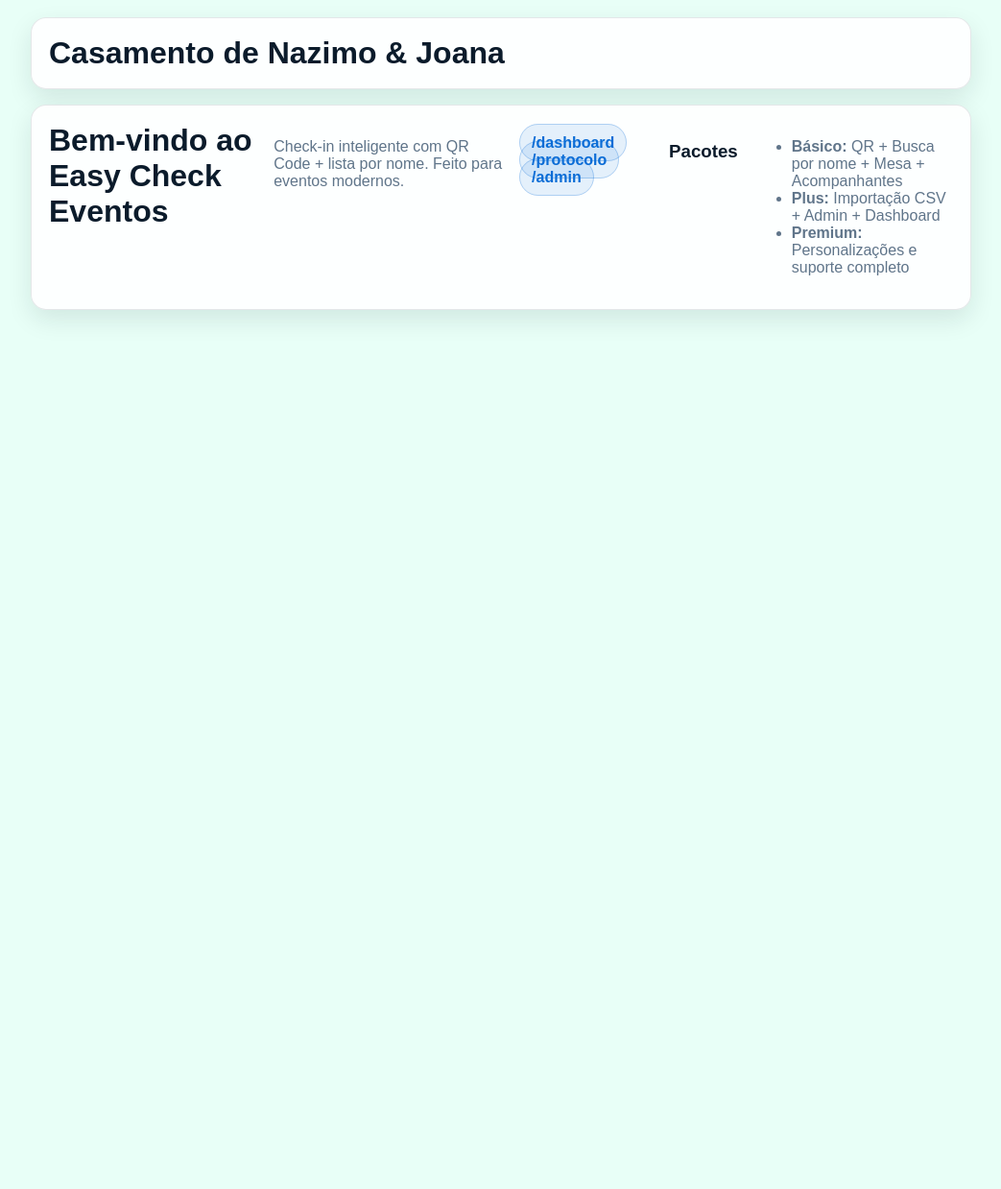
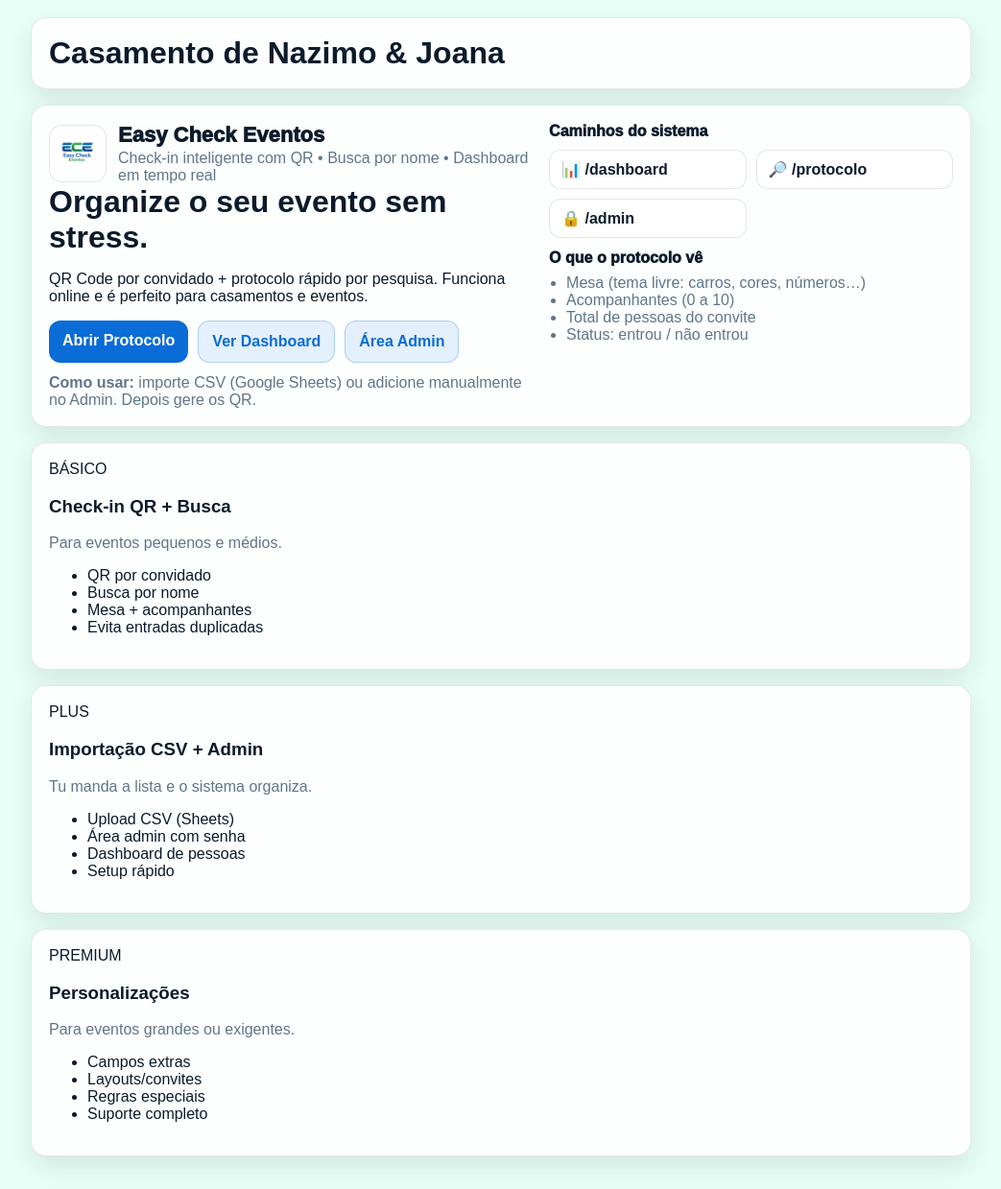
Before and after one commit to easycheckeventos-bot/easy-check-eventos, a Flask app: page / in a window 1280 px wide. Shown: the whole page at 96% size, without its empty margins (118-1161 px from the left). Before the commit the page ends 332 px from the top, so only its background shows below. Run offline with Flask 3, Linux system fonts and the light colour scheme; some libraries are stand-ins or nearby versions.

Commit message:
ui: fix home layout

```diff
--- a/static/style.css
+++ b/static/style.css
@@ -213,3 +213,15 @@ h1,h2{ margin:0; }
   .paths{ grid-template-columns: 1fr; }
   .footer-card{ flex-direction:column; align-items:flex-start; }
 }
+/* Home layout patch */
+.home-split{
+  display:grid;
+  grid-template-columns: 1.15fr .85fr;
+  gap: 14px;
+  margin-top: 14px;
+}
+.home-right{ display:flex; flex-direction:column; gap:12px; }
+
+@media (max-width: 900px){
+  .home-split{ grid-template-columns: 1fr; }
+}
--- a/templates/home.html
+++ b/templates/home.html
@@ -1,24 +1,88 @@
 {% extends "base.html" %}
 {% block content %}
 
-<div class="card hero">
-  <h1>Bem-vindo ao Easy Check Eventos</h1>
-  <p class="muted">Check-in inteligente com QR Code + lista por nome. Feito para eventos modernos.</p>
+<div class="hero card">
+  <div class="hero-left">
+    <div class="brand">
+      <img class="logo" src="{{ url_for('static', filename='logo_ece.png') }}" alt="ECE">
+      <div>
+        <div class="brand-name">Easy Check Eventos</div>
+        <div class="brand-tag">Check-in inteligente com QR • Busca por nome • Dashboard em tempo real</div>
+      </div>
+    </div>
 
-  <div class="chips" style="margin-top:12px;">
-    <a class="chip" href="/dashboard">/dashboard</a>
-    <a class="chip" href="/protocolo">/protocolo</a>
-    <a class="chip" href="/admin">/admin</a>
+    <h1 class="hero-title">Organize o seu evento sem stress.</h1>
+    <p class="hero-sub">QR Code por convidado + protocolo rápido por pesquisa. Funciona online e é perfeito para casamentos e eventos.</p>
+
+    <div class="hero-actions">
+      <a class="btn" href="/protocolo">Abrir Protocolo</a>
+      <a class="btn btn-ghost" href="/dashboard">Ver Dashboard</a>
+      <a class="btn btn-ghost" href="/admin">Área Admin</a>
+    </div>
+
+    <div class="hint">
+      <b>Como usar:</b> importe CSV (Google Sheets) ou adicione manualmente no Admin. Depois gere os QR.
+    </div>
   </div>
 
-  <hr style="margin:18px 0; border:none; border-top:1px solid rgba(11,27,43,.10);">
+  <div class="hero-right">
+    <div class="mini card-in">
+      <div class="mini-title">Caminhos do sistema</div>
+      <div class="paths">
+        <a class="path" href="/dashboard">📊 /dashboard</a>
+        <a class="path" href="/protocolo">🔎 /protocolo</a>
+        <a class="path" href="/admin">🔒 /admin</a>
+      </div>
+    </div>
 
-  <h3>Pacotes</h3>
-  <ul class="muted">
-    <li><b>Básico:</b> QR + Busca por nome + Mesa + Acompanhantes</li>
-    <li><b>Plus:</b> Importação CSV + Admin + Dashboard</li>
-    <li><b>Premium:</b> Personalizações e suporte completo</li>
-  </ul>
+    <div class="mini card-in">
+      <div class="mini-title">O que o protocolo vê</div>
+      <ul class="mini-list">
+        <li>Mesa (tema livre: carros, cores, números…)</li>
+        <li>Acompanhantes (0 a 10)</li>
+        <li>Total de pessoas do convite</li>
+        <li>Status: entrou / não entrou</li>
+      </ul>
+    </div>
+  </div>
+</div>
+
+<div class="packs">
+  <div class="pack card">
+    <div class="badge">BÁSICO</div>
+    <h3>Check-in QR + Busca</h3>
+    <p class="muted">Para eventos pequenos e médios.</p>
+    <ul class="list">
+      <li>QR por convidado</li>
+      <li>Busca por nome</li>
+      <li>Mesa + acompanhantes</li>
+      <li>Evita entradas duplicadas</li>
+    </ul>
+  </div>
+
+  <div class="pack card">
+    <div class="badge">PLUS</div>
+    <h3>Importação CSV + Admin</h3>
+    <p class="muted">Tu manda a lista e o sistema organiza.</p>
+    <ul class="list">
+      <li>Upload CSV (Sheets)</li>
+      <li>Área admin com senha</li>
+      <li>Dashboard de pessoas</li>
+      <li>Setup rápido</li>
+    </ul>
+  </div>
+
+  <div class="pack card">
+    <div class="badge">PREMIUM</div>
+    <h3>Personalizações</h3>
+    <p class="muted">Para eventos grandes ou exigentes.</p>
+    <ul class="list">
+      <li>Campos extras</li>
+      <li>Layouts/convites</li>
+      <li>Regras especiais</li>
+      <li>Suporte completo</li>
+    </ul>
+  </div>
 </div>
 
 {% endblock %}
```
